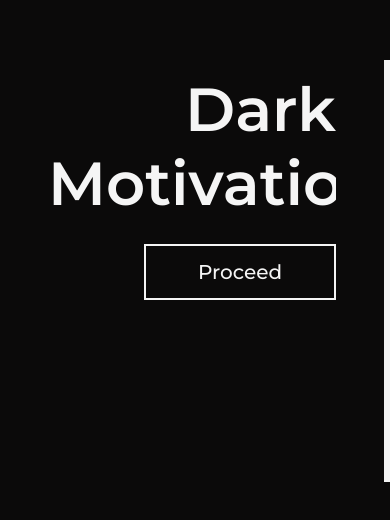
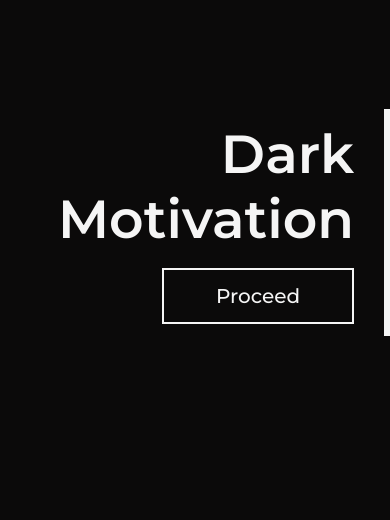
Before and after one commit to krystiano13/dark-motivation, a React (Create React App) app: page / in a window 390 px wide. Shown: the part 200-720 px from the top of the page. Built offline with nearby package versions, Linux system fonts and the light colour scheme.

Commit message:
make home view responsive

```diff
--- a/public/index.html
+++ b/public/index.html
@@ -2,6 +2,7 @@
 <html lang="en">
 <head>
     <meta charset="UTF-8">
+    <meta name="viewport" content="width=device-width, initial-scale=1.0">
     <title>Dark Motivation</title>
 </head>
 <body>
--- a/src/components/Home/HomeButton.ts
+++ b/src/components/Home/HomeButton.ts
@@ -14,6 +14,13 @@ export const HomeButton = styled.button`
   transition: 250ms;
   z-index: 1000;
   opacity : 0;
+
+  @media (max-width : 300px) {
+    min-width : 9rem;
+    min-height : 3rem;
+    margin-top : 1rem;
+    font-size : 1.1rem;
+  }
 
   &::before {
     content: '';
--- a/src/components/Home/HomeWrap.ts
+++ b/src/components/Home/HomeWrap.ts
@@ -2,14 +2,13 @@ import styled from 'styled-components';
 
 export const HomeWrap = styled.div`
   width : 50%;
-  height : 50%;
   border-right: whitesmoke solid 0.6rem;
   padding : 1rem;
+  height: auto;
 
   @media screen and (max-width : 992px) {
     width : 90%;
     border-right: whitesmoke solid 0.4rem;
     padding : 0.75rem;
-    margin-top : 25%;
   }
 `;
--- a/src/components/Home/Title.ts
+++ b/src/components/Home/Title.ts
@@ -1,20 +1,35 @@
 import styled from 'styled-components';
 
 export const Title = styled.h1`
-  font-size : 5rem;
   font-weight: 600;
   text-align: right;
   margin : 0;
+  font-size : 7rem;
   max-width: 90%;
   margin-left : 5%;
 
-  @media screen and (min-width : 1600px) {
-    font-size : 7rem;
+  @media (max-width : 992px) {
+    font-size : 5rem;
+    max-width: 85%;
+    margin-left : 10%;
   }
 
-  @media screen and (max-width : 992px) {
-    font-size : 3.8rem;
-    max-width: 80%;
+
+  @media (max-width : 600px) {
+    font-size : 4rem;
+    max-width: 85%;
+    margin-left : 10%;
+  }
+
+  @media (min-width: 320px) and (max-width: 450px) {
+    font-size : 3.35rem;
+    max-width: 85%;
+    margin-left : 10%;
+  }
+
+  @media (max-width : 300px) {
+    font-size : 2.4rem;
+    max-width: 85%;
     margin-left : 10%;
   }
 `;
```
